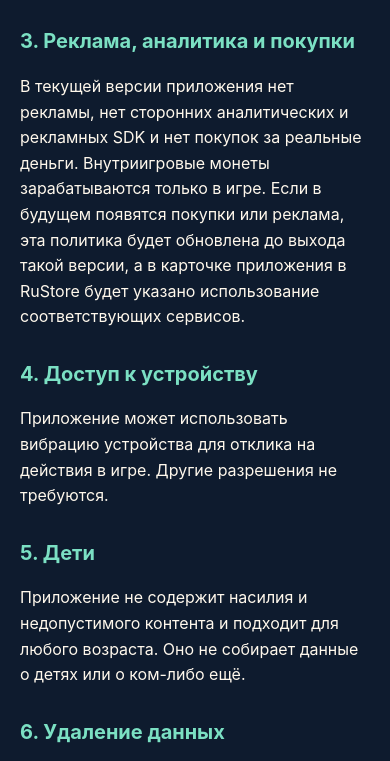
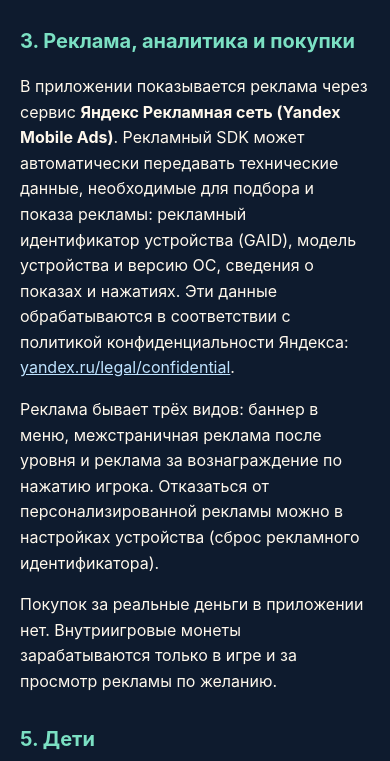
Before and after one commit to Zloiburger/match3-privacy, a plain HTML site: page index.html in a window 390 px wide. Shown: the part 766-1527 px from the top of the page. Drawn offline with Linux system fonts and the light colour scheme.

Commit message:
Политика: добавлена реклама Яндекс (Yandex Mobile Ads), обновлена редакция
Co-authored-by: Chatbox <chatbox@chatboxai.com>

```diff
--- a/index.html
+++ b/index.html
@@ -16,7 +16,7 @@
 <body>
 <main>
   <h1>Политика конфиденциальности</h1>
-  <p class="muted">Приложение «Три в ряд: Новый год» (com.zloiburger.match3newyear). Редакция от 13 ноября 2026 года.</p>
+  <p class="muted">Приложение «Три в ряд: Новый год» (com.zloiburger.match3newyear). Редакция от 17 ноября 2026 года.</p>
 
   <h2>1. Коротко</h2>
   <p>Приложение не собирает, не передаёт и не продаёт персональные данные. Для игры не нужны регистрация, аккаунт, номер телефона, e-mail или доступ к контактам, фотографиям, камере, микрофону и геолокации.</p>
@@ -25,10 +25,9 @@
   <p>Игровой прогресс (пройденные уровни, звёзды, рекорды, внутриигровые монеты и предметы, настройки звука и музыки, дата последнего ежедневного бонуса) хранится только в памяти вашего устройства. Эти данные не отправляются на серверы разработчика или третьих лиц. При удалении приложения или очистке его данных они пропадают.</p>
 
   <h2>3. Реклама, аналитика и покупки</h2>
-  <p>В текущей версии приложения нет рекламы, нет сторонних аналитических и рекламных SDK и нет покупок за реальные деньги. Внутриигровые монеты зарабатываются только в игре. Если в будущем появятся покупки или реклама, эта политика будет обновлена до выхода такой версии, а в карточке приложения в RuStore будет указано использование соответствующих сервисов.</p>
-
-  <h2>4. Доступ к устройству</h2>
-  <p>Приложение может использовать вибрацию устройства для отклика на действия в игре. Другие разрешения не требуются.</p>
+  <p>В приложении показывается реклама через сервис <strong>Яндекс Рекламная сеть (Yandex Mobile Ads)</strong>. Рекламный SDK может автоматически передавать технические данные, необходимые для подбора и показа рекламы: рекламный идентификатор устройства (GAID), модель устройства и версию ОС, сведения о показах и нажатиях. Эти данные обрабатываются в соответствии с политикой конфиденциальности Яндекса: <a href="https://yandex.ru/legal/confidential/">yandex.ru/legal/confidential</a>.</p>
+  <p>Реклама бывает трёх видов: баннер в меню, межстраничная реклама после уровня и реклама за вознаграждение по нажатию игрока. Отказаться от персонализированной рекламы можно в настройках устройства (сброс рекламного идентификатора).</p>
+  <p>Покупок за реальные деньги в приложении нет. Внутриигровые монеты зарабатываются только в игре и за просмотр рекламы по желанию.</p>
 
   <h2>5. Дети</h2>
   <p>Приложение не содержит насилия и недопустимого контента и подходит для любого возраста. Оно не собирает данные о детях или о ком-либо ещё.</p>
```
